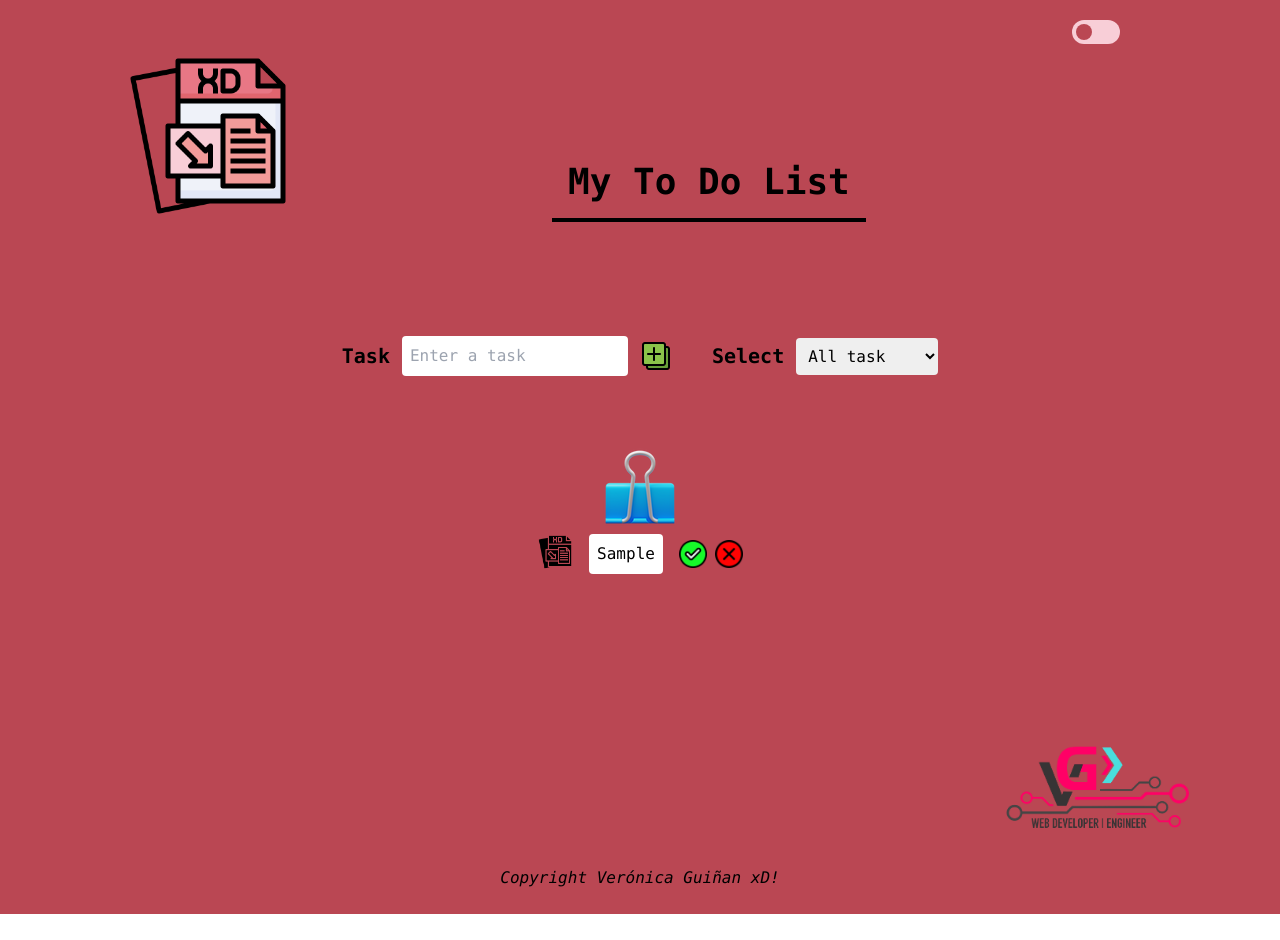
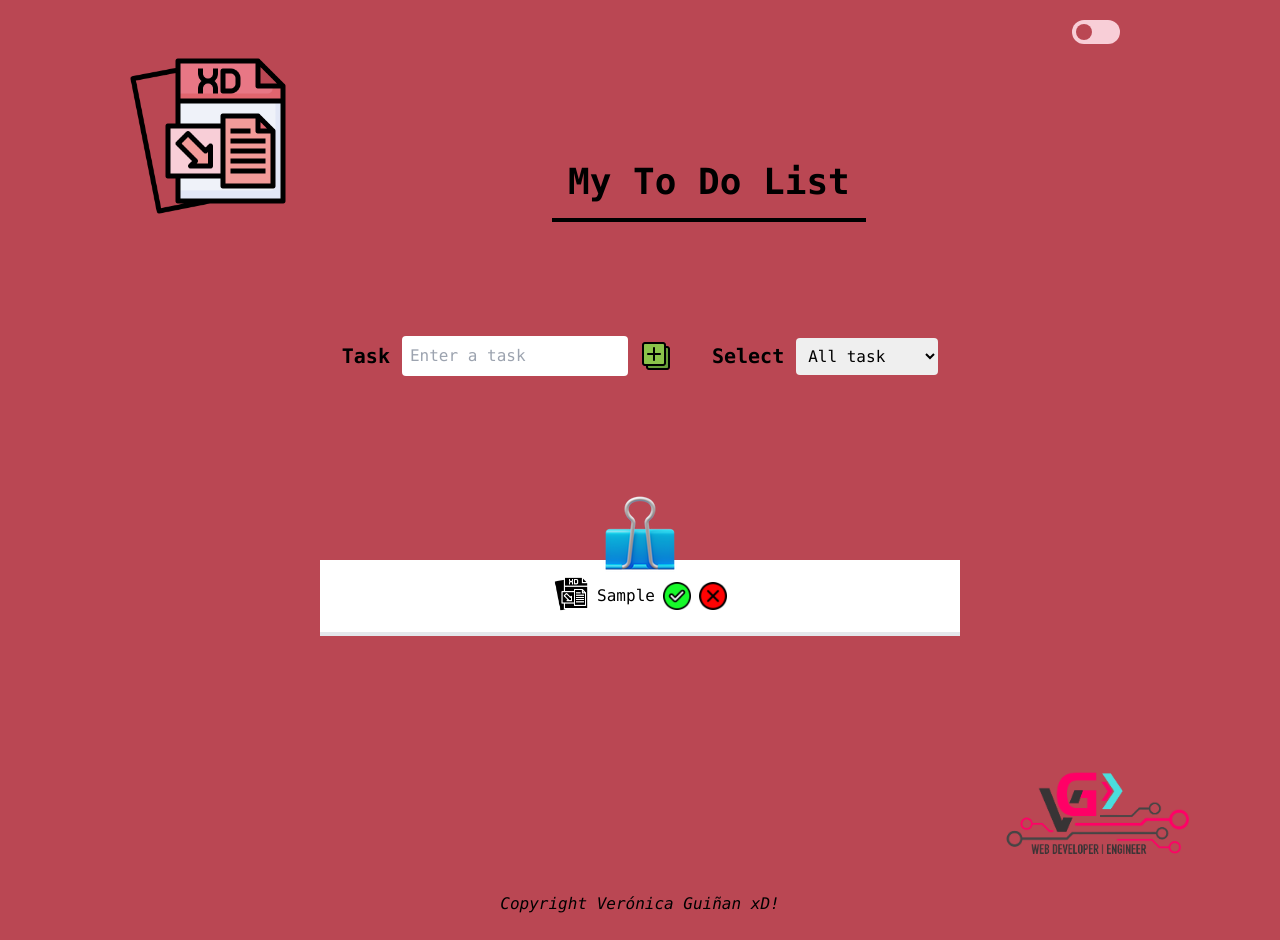
Before and after one commit to veronicadelmar/toDoList, a React (Vite) app: page / in a window 1280 px wide. Both pictures are taken after typing "Sample" into the empty fields and a click on the button 655 px from the left and 356 px from the top of the page. Before the commit the page ends 914 px from the top, so only its background shows below. Built offline with nearby package versions, Linux system fonts and the light colour scheme; the HTML template or start-up script is replaced by a standard one.

Commit message:
modifying styles for the task table

```diff
--- a/src/components/Card.jsx
+++ b/src/components/Card.jsx
@@ -18,7 +18,7 @@ export default function Card({title, id, deleteTask, changeTask, condition}){
     const styleIcon = (condition) => condition === "completed" ? checkComplete : condition === "incompleted" ? check : null
 
     return(
-        <section className="flex justify-center gap-4 mb-4">
+        <section className="flex justify-center p-4 bg-[#fff] border-b-4">
             <figure>
                 <img src={xdBlack} alt="xD" className='w-9'/>
             </figure>
--- a/src/components/ContainCard.jsx
+++ b/src/components/ContainCard.jsx
@@ -6,10 +6,11 @@ export default function ContainCard({tasks, option, deleteTask, changeTask}){
     const filteredTask = option === "" ? tasks : tasks.filter(task => task.condition === option)
 
     return(
-    <section className="my-10">
-        <figure className="flex justify-center">
+        <section className="mt-40 relative">
+            <figure className="absolute left-1/2 transform -translate-x-1/2 bottom-5">
                 <img src={Hook} alt="Hook Papel" />
             </figure>
+            <div className="m-auto bg-[#fff] w-2/4 h-10">
                 {filteredTask &&
                 filteredTask.map((task, index) => {
                     return (
@@ -17,6 +18,7 @@ export default function ContainCard({tasks, option, deleteTask, changeTask}){
                     )
                 })
             }
+            </div>
         </section>
     )
 }
```
Lines whose indentation alone changed are shown as unchanged.
